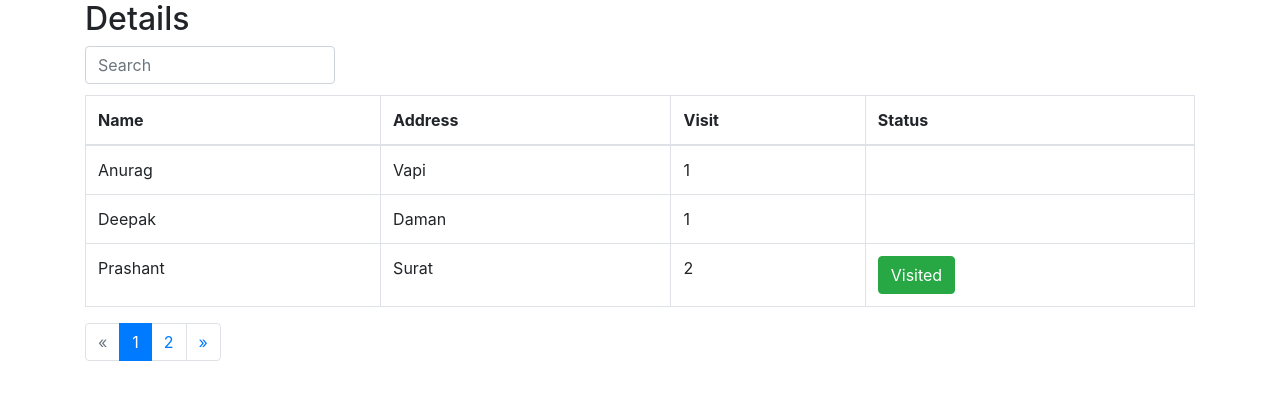
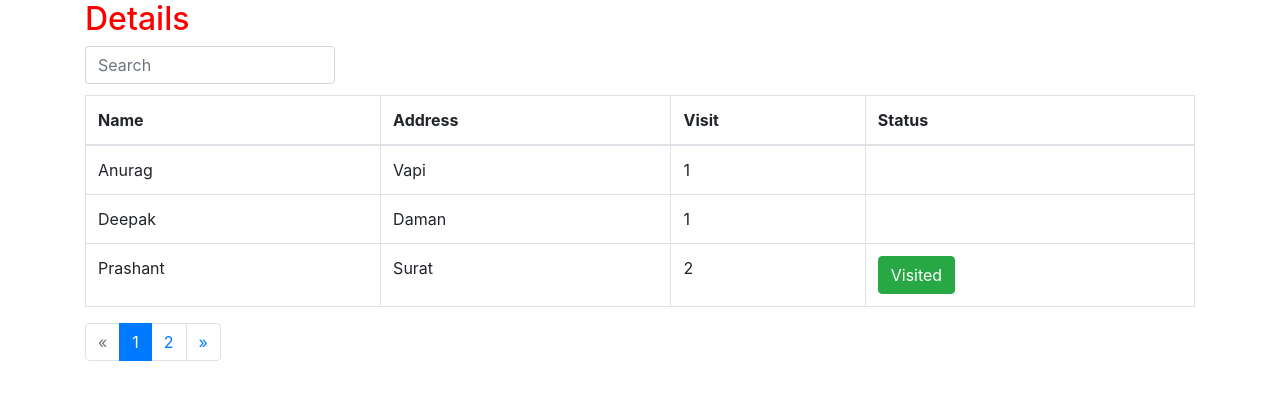
Before and after one commit to PallaGangadhar/Excel_Test, a Django app: page / in a window 1280 px wide. Shown: the top 400 px of the page. Run offline with Django 3.2, Linux system fonts and the light colour scheme; data comes from the database, SQL or seed files in the repository; some libraries are stand-ins or nearby versions.

Commit message:
add static

```diff
--- a/static/css/style.css
+++ b/static/css/style.css
@@ -1,3 +1,3 @@
 .text {
-    max-width: 100%;
+    color: red;
 }
--- a/templates/excel_app/show_data.html
+++ b/templates/excel_app/show_data.html
@@ -14,7 +14,7 @@
 <body>
 
 <div class="container">
-  <h2>Details</h2>
+  <h2 class='text'>Details</h2>
 
     <form name='' method='POST' action="">
       <!-- Search form -->
```
Also changed, not shown: 1 other file.
